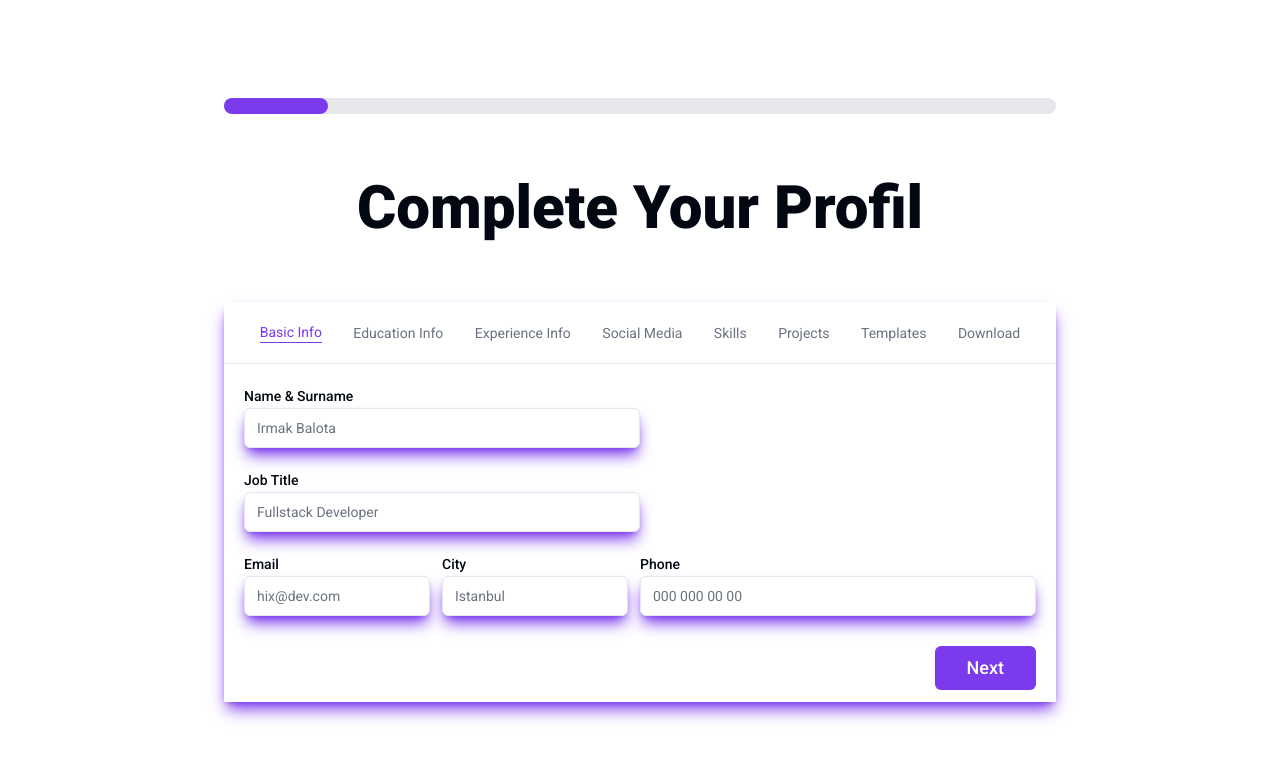
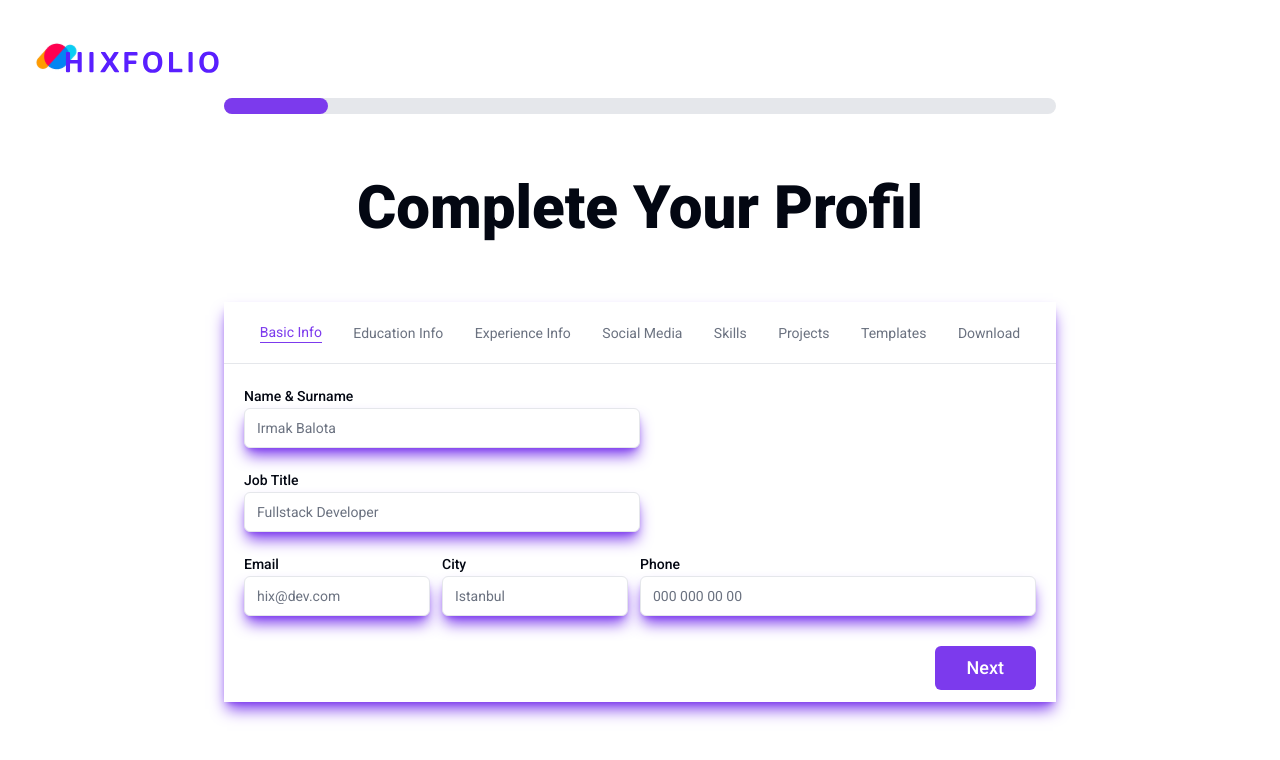
Before and after one commit to canbedir/hixfolio, a Next.js app: page /create/13b56b64-14df-4efa-8edf-567d80291c27 in a window 1280 px wide. Shown: the top 760 px of the page. Built offline with nearby package versions, Linux system fonts and the light colour scheme.

Commit message:
feat: add logo for homepage navigation in portfolio creation
- Added a logo to the top left of the portfolio creation screen for easy return to the homepage.

```diff
--- a/app/create/[id]/page.tsx
+++ b/app/create/[id]/page.tsx
@@ -2,6 +2,8 @@
 import StepBar from "@/components/Create/StepBar";
 import Steps from "@/components/Create/Steps";
 import CreateTopMenu from "@/components/Create/TopMenu";
+import Image from "next/image";
+import Link from "next/link";
 import { useState } from "react";
 
 const CreateIdPage = () => {
@@ -9,6 +11,9 @@ const CreateIdPage = () => {
 
   return (
     <div className="container max-w-4xl h-[800px]">
+      <Link href={"/"} className="absolute left-5 top-5">
+          <Image src={"/logo.svg"} alt="" width={200} height={100} />
+      </Link>
       <div className="flex flex-col items-center justify-center gap-16 h-full">
         <StepBar step={step} />
         <div>
```
